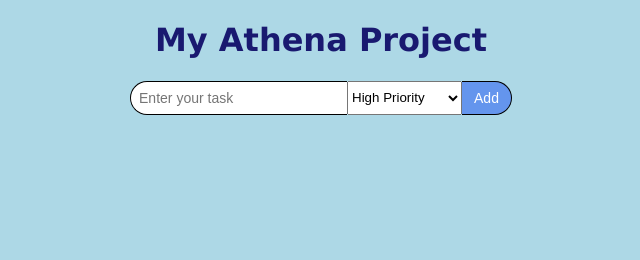
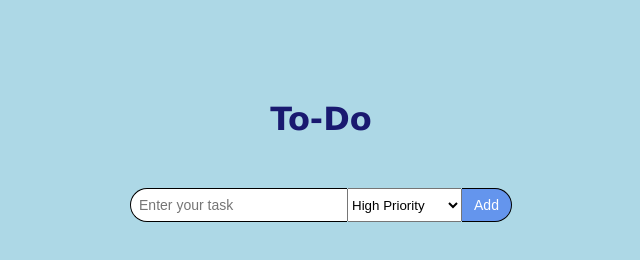
Before and after one commit to kcgr0690/todo, a plain HTML site: page index.html in a window 1280 px wide. Shown: the whole page, without its empty margins (319-959 px from the left). Drawn offline with Linux system fonts and the light colour scheme.

Commit message:
Fixed margin issues with the elements.

```diff
--- a/index.html
+++ b/index.html
@@ -8,7 +8,7 @@
 
     </head>
     <body>
-        <h1>My Athena Project</h1>
+        <h1>To-Do</h1>
 
         <div>
             <input type = "text" id = "taskInput" placeholder = "Enter your task"/>
--- a/styles.css
+++ b/styles.css
@@ -11,7 +11,9 @@ body {
 }
 
 h1 {
-    color: midnightblue
+    margin-top: 100px;
+    color: midnightblue;
+    margin-bottom: 50px;
 }
 
 div {
```
